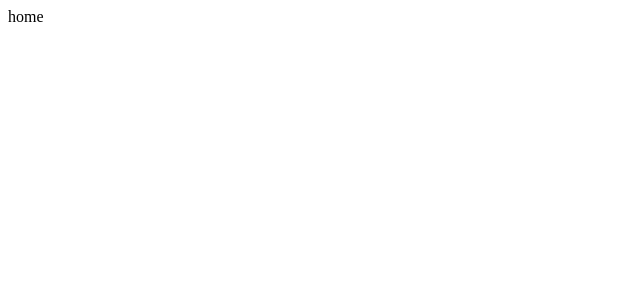
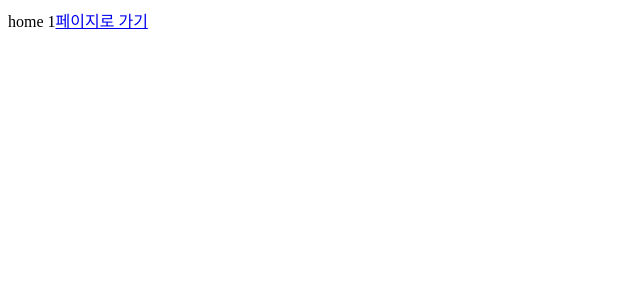
Before and after one commit to bgpark82/editx, a React (Create React App) app in the folder front/: page /home/1 in a window 1280 px wide. Shown: the top 300 px of the page, without its empty margins (0-640 px from the left). Built offline with nearby package versions, Linux system fonts and the light colour scheme.

Commit message:
04. 홈 페이지

```diff
--- a/front/src/App.js
+++ b/front/src/App.js
@@ -3,13 +3,15 @@ import Login from "./component/login/Login";
 import { BrowserRouter as Router, Route, Switch } from "react-router-dom";
 import Home from "./component/home/Home";
 import E404 from "./component/error/404";
+import Page from "./component/page/Page";
 
 function App() {
   return (
     <Router>
       <Switch>
         <Route path="/" exact component={Login} />
-        <Route path="/home" component={Home} />
+        <Route path="/home/:name" component={Home} />
+        <Route path="/page" component={Page} />
         <Route component={E404} />
       </Switch>
     </Router>
--- a/front/src/component/home/Home.js
+++ b/front/src/component/home/Home.js
@@ -1,7 +1,13 @@
 import React, { Component } from "react";
+import { Link } from "react-router-dom";
 
 export default class Home extends Component {
   render() {
-    return <div>home</div>;
+    return (
+      <div>
+        home {this.props.match.params.name}
+        <Link to="/page">페이지로 가기</Link>
+      </div>
+    );
   }
 }
--- a/front/src/component/login/Login.js
+++ b/front/src/component/login/Login.js
@@ -17,8 +17,7 @@ export default class Login extends Component {
     if (this.state.username === "1234" && this.state.password === "1234") {
       this.setState({ isLoginSuccess: true });
       this.setState({ isLoginFail: false });
-      console.log(this);
-      this.props.history.push("/home");
+      this.props.history.push(`/home/${this.state.username}`);
     } else {
       this.setState({ isLoginSuccess: false });
       this.setState({ isLoginFail: true });
--- /dev/null
+++ b/front/src/component/page/Page.js
@@ -0,0 +1,7 @@
+import React, { Component } from "react";
+
+export default class Page extends Component {
+  render() {
+    return <div>page</div>;
+  }
+}
```
